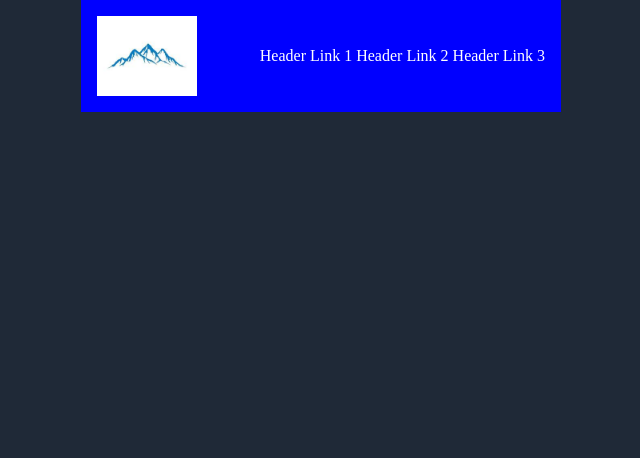
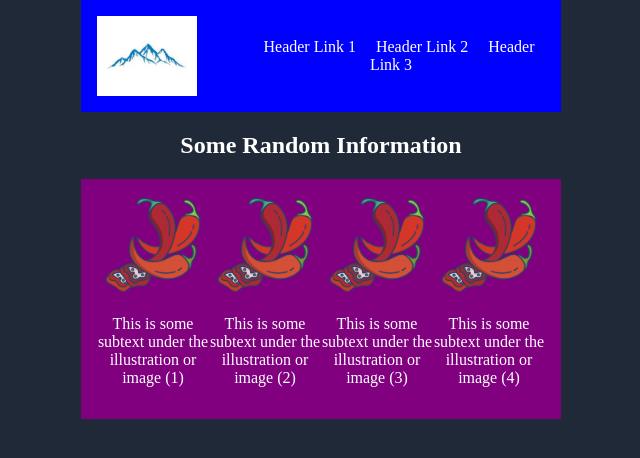
Before and after one commit to slavikolev92/project-landing-page, a plain HTML site: page index.html in a window 1280 px wide. Shown: the whole page, without its empty margins (319-959 px from the left). Drawn offline with Linux system fonts and the light colour scheme.

Commit message:
Add image-box section
Add framework for image-box section alongside dummy text & test CSS

```diff
--- a/index.html
+++ b/index.html
@@ -16,5 +16,26 @@
                 <li><a href="">Header Link 3</a></li>
             </ul>
         </div>
+
+        <h2 class="text">Some Random Information</h2>
+
+        <div class="content">
+            <div class="image-container">
+                <img src="images/chilli.png" class="content-image">
+                <p class="text">This is some subtext under the illustration or image (1)</p>
+            </div>
+            <div class="image-container">
+                <img src="images/chilli.png" class="content-image">
+                <p class="text">This is some subtext under the illustration or image (2)</p>
+            </div>
+            <div class="image-container">
+                <img src="images/chilli.png" class="content-image">
+                <p class="text">This is some subtext under the illustration or image (3)</p>
+            </div>
+            <div class="image-container">
+                <img src="images/chilli.png" class="content-image">
+                <p class="text">This is some subtext under the illustration or image (4)</p>
+            </div>
+        </div>
     </body>
 </html>
--- a/style.css
+++ b/style.css
@@ -1,6 +1,18 @@
 body {
     background-color: rgba(31,41,55,255);
     margin: 0px;
+    padding-left: 400px;
+    padding-right: 400px;
+    text-align: center
+}
+
+.header,
+.content {
+    background-color: purple;
+}
+
+.text {
+    color: white;
 }
 
 .header {
@@ -8,11 +20,13 @@ body {
     background-color: blue;
     align-items: center;
     justify-content: space-between;
+    padding: 16px;
+}
 
-    margin-left: 400px;
-    margin-right: 400px;
-
+.content {
+    display: flex;
     padding: 16px;
+    justify-content: center;
 }
 
 ul {
@@ -21,6 +35,7 @@ ul {
 
 li {
     display: inline;
+    margin-left: 16px;
 }
 
 a {
@@ -32,6 +47,25 @@ img.logo {
     width: 100px;
     height: auto;
     margin-left: 400px;
-    flex: 0 0 auto;
+    flex: 0 1 auto;
     margin: 0px;
 }
+
+img.content-image {
+    width: 100px;
+    height: auto;
+    justify-content: center;
+}
+
+.image-container {
+    display: block;
+    flex: 1 1 auto;
+
+    justify-content: space-between;
+    align-items: center;
+
+    max-width: 200px;
+}
+
+
+/* ADD ALTS ON IMAGES */
```
Also changed, not shown: images/chilli.png (added).
